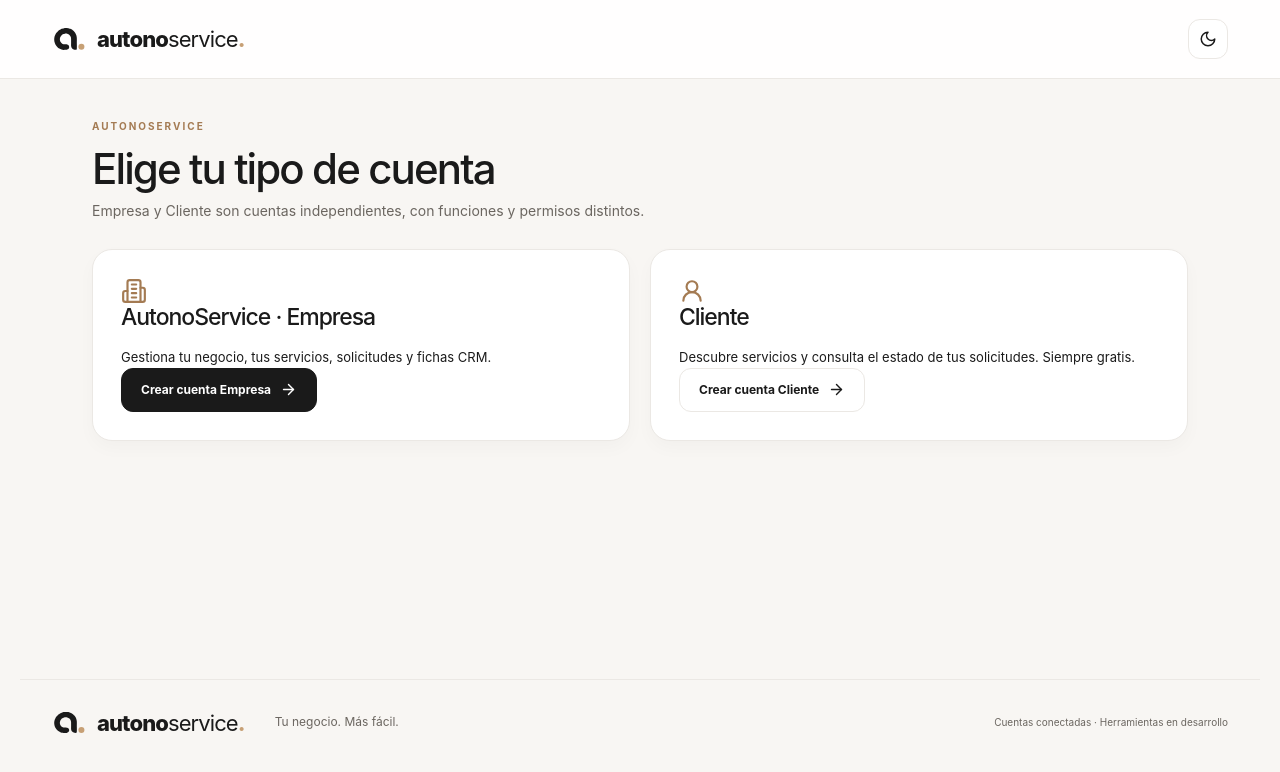
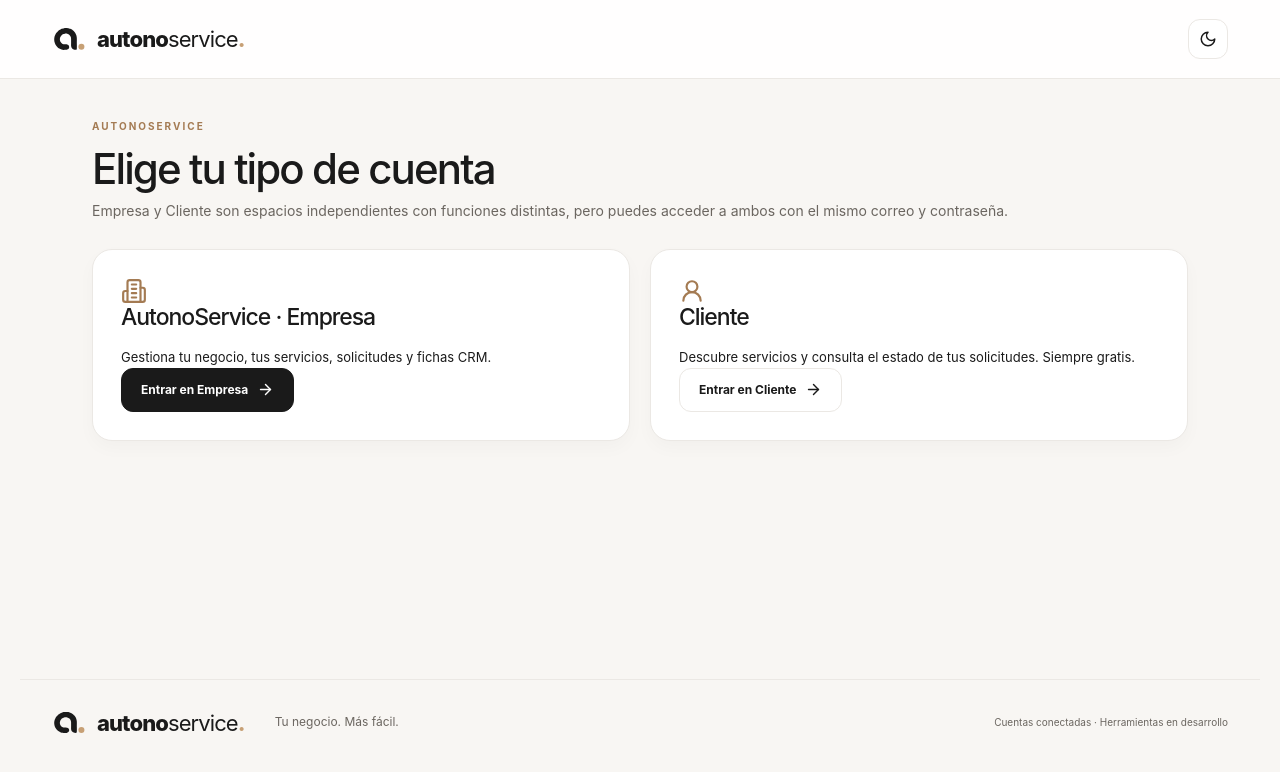
Before and after one commit to quimfuentes28code/EZ-SHOP, a Next.js app: page /real in a window 1280 px wide. Shown: the top 772 px of the page. Built offline with nearby package versions, Linux system fonts and the light colour scheme.

Commit message:
Update identity messaging for same-email Empresa and Cliente workspaces

```diff
--- a/src/app/real/page.tsx
+++ b/src/app/real/page.tsx
@@ -8,20 +8,20 @@ export default function ChooseAccountPage() {
       <header className="live-top"><div>
         <span className="eyebrow">AUTONOSERVICE</span>
         <h1>Elige tu tipo de cuenta</h1>
-        <p>Empresa y Cliente son cuentas independientes, con funciones y permisos distintos.</p>
+        <p>Empresa y Cliente son espacios independientes con funciones distintas, pero puedes acceder a ambos con el mismo correo y contraseña.</p>
       </div></header>
       <div className="live-grid">
         <section className="live-card">
           <Building2 size={26} color="#a47b53"/>
           <h2>AutonoService · Empresa</h2>
           <p>Gestiona tu negocio, tus servicios, solicitudes y fichas CRM.</p>
-          <Link className="button primary" href="/registro/empresa">Crear cuenta Empresa <ArrowRight size={17}/></Link>
+          <Link className="button primary" href="/registro/empresa">Entrar en Empresa <ArrowRight size={17}/></Link>
         </section>
         <section className="live-card">
           <UserRound size={26} color="#a47b53"/>
           <h2>Cliente</h2>
           <p>Descubre servicios y consulta el estado de tus solicitudes. Siempre gratis.</p>
-          <Link className="button secondary" href="/registro/cliente">Crear cuenta Cliente <ArrowRight size={17}/></Link>
+          <Link className="button secondary" href="/registro/cliente">Entrar en Cliente <ArrowRight size={17}/></Link>
         </section>
       </div>
     </main>
```
